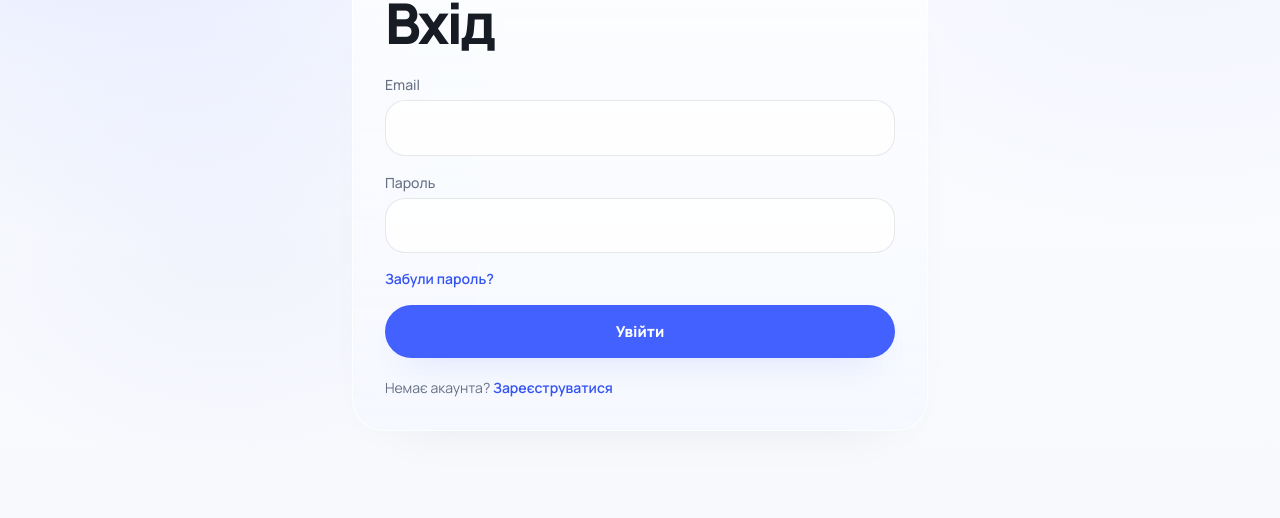
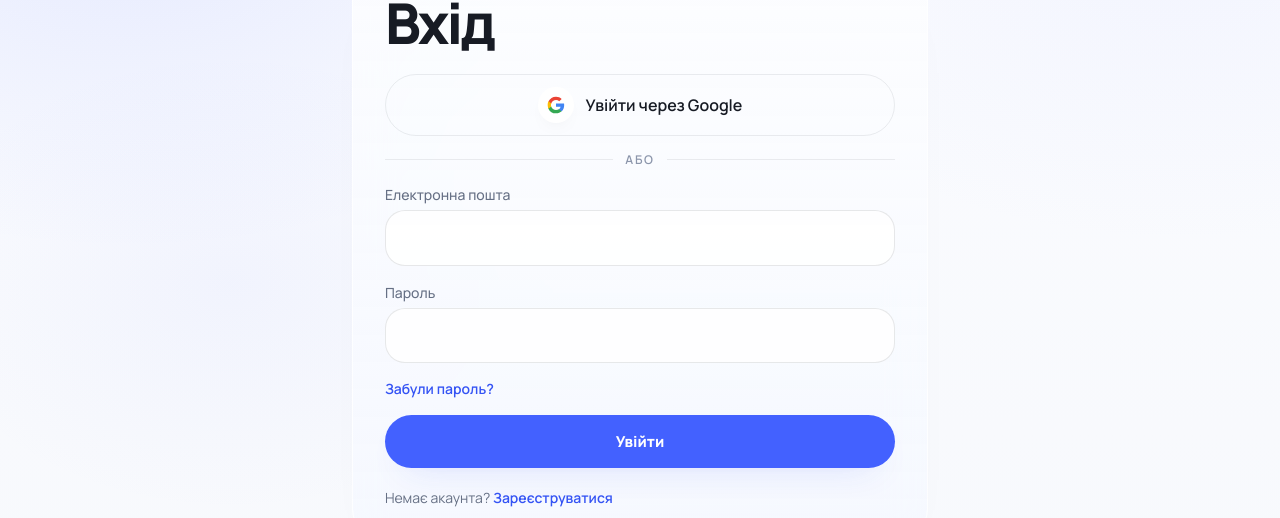
Before and after one commit to metalslasher/decivio-saas, a Next.js app: page /login in a window 1280 px wide. Shown: the part 185-703 px from the top of the page. Built offline with nearby package versions, Linux system fonts and the light colour scheme; no server answers.

Commit message:
Add Google sign-in option

```diff
--- a/src/components/auth-form.tsx
+++ b/src/components/auth-form.tsx
@@ -89,6 +89,29 @@ function getViewCopy(view: AuthView) {
   }
 }
 
+function GoogleIcon() {
+  return (
+    <svg viewBox="0 0 24 24" className="h-5 w-5" aria-hidden="true">
+      <path
+        d="M21.805 12.23c0-.68-.061-1.334-.174-1.961H12v3.708h5.5a4.703 4.703 0 0 1-2.04 3.084v2.56h3.294c1.928-1.775 3.051-4.39 3.051-7.39Z"
+        fill="#4285F4"
+      />
+      <path
+        d="M12 22c2.76 0 5.075-.915 6.766-2.479l-3.294-2.56c-.915.613-2.083.975-3.472.975-2.67 0-4.93-1.803-5.737-4.226H2.858v2.644A10 10 0 0 0 12 22Z"
+        fill="#34A853"
+      />
+      <path
+        d="M6.263 13.71A5.996 5.996 0 0 1 5.942 12c0-.594.103-1.17.321-1.71V7.646H2.858A10 10 0 0 0 2 12c0 1.61.386 3.134 1.071 4.354l3.192-2.484Z"
+        fill="#FBBC05"
+      />
+      <path
+        d="M12 6.064c1.5 0 2.847.516 3.907 1.528l2.93-2.93C17.07 3.018 14.756 2 12 2A10 10 0 0 0 3.071 7.646L6.263 10.13C7.07 7.807 9.33 6.064 12 6.064Z"
+        fill="#EA4335"
+      />
+    </svg>
+  );
+}
+
 export function AuthForm({
   initialView,
   nextPath,
@@ -104,6 +127,7 @@ export function AuthForm({
   const [email, setEmail] = useState("");
   const [password, setPassword] = useState("");
   const [isSubmitting, setIsSubmitting] = useState(false);
+  const [isGoogleSubmitting, setIsGoogleSubmitting] = useState(false);
   const [isCheckingSession, setIsCheckingSession] = useState(initialView !== "reset");
   const [error, setError] = useState<string | null>(null);
   const [notice, setNotice] = useState<string | null>(initialNotice);
@@ -112,6 +136,7 @@ export function AuthForm({
   const isSignup = view === "signup";
   const isReset = view === "reset";
   const showDescription = Boolean(copy.description);
+  const isAnyAuthPending = isSubmitting || isGoogleSubmitting;
 
   useEffect(() => {
     setView(initialView);
@@ -158,6 +183,38 @@ export function AuthForm({
     setError(null);
     setNotice(nextNotice ?? null);
     setPassword("");
+  };
+
+  const handleGoogleAuth = async () => {
+    setError(null);
+    setNotice(null);
+    setIsGoogleSubmitting(true);
+
+    try {
+      const { data, error: oauthError } = await supabase.auth.signInWithOAuth({
+        provider: "google",
+        options: {
+          redirectTo: buildCallbackUrl(redirectTo),
+          skipBrowserRedirect: true
+        }
+      });
+
+      if (oauthError) {
+        setError(mapAuthErrorMessage(oauthError.message));
+        return;
+      }
+
+      if (!data?.url) {
+        setError("Не вдалося підготувати вхід через Google. Спробуйте ще раз.");
+        return;
+      }
+
+      window.location.assign(data.url);
+    } catch (oauthError) {
+      setError(oauthError instanceof Error ? mapAuthErrorMessage(oauthError.message) : "Сталася помилка під час входу через Google.");
+    } finally {
+      setIsGoogleSubmitting(false);
+    }
   };
 
   const handleSubmit = async (event: React.FormEvent<HTMLFormElement>) => {
@@ -252,8 +309,30 @@ export function AuthForm({
         </div>
 
         <form onSubmit={handleSubmit} className="mt-6 space-y-4">
+          {!isReset ? (
+            <>
+              <button
+                type="button"
+                onClick={handleGoogleAuth}
+                disabled={isAnyAuthPending}
+                className="inline-flex w-full items-center justify-center gap-3 rounded-full border border-[var(--line-soft)] bg-white/88 px-4 py-3 text-[1rem] font-semibold text-[var(--text-strong)] transition hover:bg-white disabled:cursor-not-allowed disabled:opacity-70"
+              >
+                <span className="inline-flex h-9 w-9 items-center justify-center rounded-full bg-white shadow-[0_8px_18px_-14px_rgba(18,24,38,0.36)]">
+                  <GoogleIcon />
+                </span>
+                <span>{isGoogleSubmitting ? "Переходимо до Google..." : isSignup ? "Зареєструватися через Google" : "Увійти через Google"}</span>
+              </button>
+
+              <div className="flex items-center gap-3">
+                <span className="h-px flex-1 bg-[var(--line-soft)]" />
+                <span className="text-xs font-semibold uppercase tracking-[0.14em] text-[var(--text-soft)]">або</span>
+                <span className="h-px flex-1 bg-[var(--line-soft)]" />
+              </div>
+            </>
+          ) : null}
+
           <label className="block text-sm font-medium leading-[1.6] text-[var(--text-muted)]">
-            Email
+            Електронна пошта
             <input
               type="email"
               value={email}
@@ -284,6 +363,7 @@ export function AuthForm({
                   <button
                     type="button"
                     onClick={() => switchView("reset")}
+                    disabled={isAnyAuthPending}
                     className="text-sm font-semibold text-[var(--accent-strong)] transition hover:text-[var(--accent)]"
                   >
                     Забули пароль?
@@ -305,7 +385,7 @@ export function AuthForm({
             </p>
           ) : null}
 
-          <button type="submit" disabled={isSubmitting} className="btn-primary w-full disabled:cursor-not-allowed disabled:opacity-70">
+          <button type="submit" disabled={isAnyAuthPending} className="btn-primary w-full disabled:cursor-not-allowed disabled:opacity-70">
             {isSubmitting ? copy.submitBusyLabel : copy.submitLabel}
           </button>
         </form>
```
